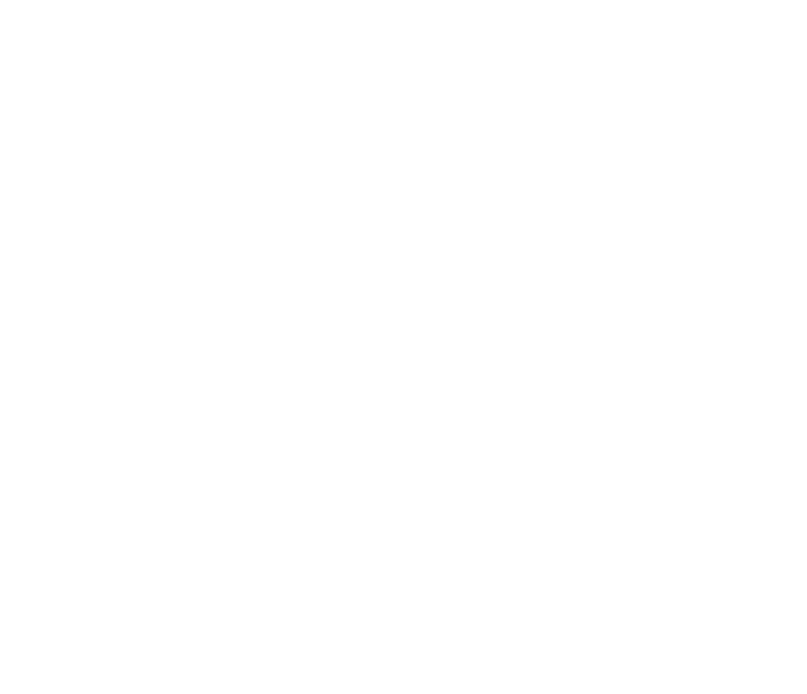
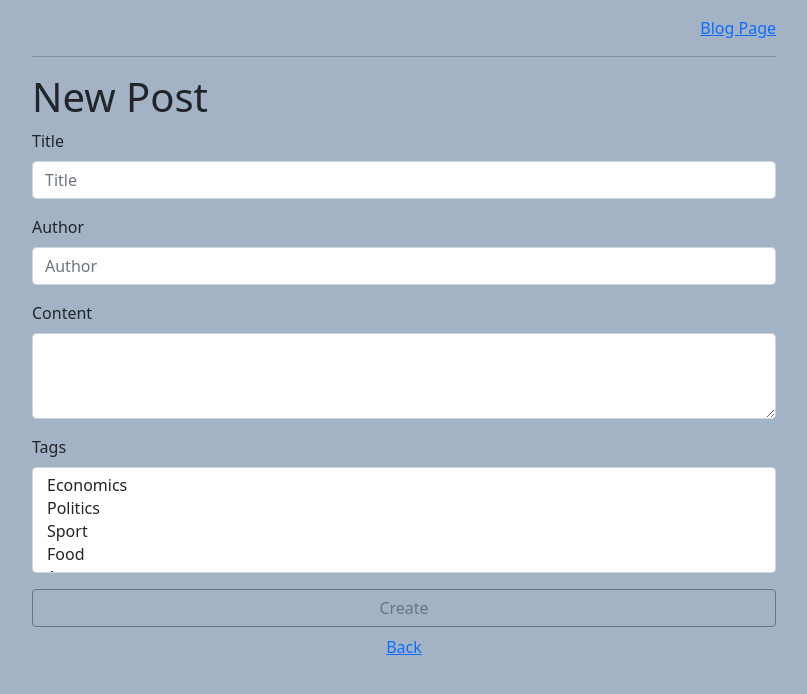
Before and after one commit to codeUB/Blog-API-Client, a plain HTML site: page blog-client-template/admin/create-post.html in a window 1280 px wide. Shown: the whole page, without its empty margins (236-1043 px from the left). Drawn offline with nearby package versions, Linux system fonts and the light colour scheme.

Commit message:
Admin create post html done

```diff
--- a/blog-client-template/admin/create-post.html
+++ b/blog-client-template/admin/create-post.html
@@ -4,8 +4,56 @@
     <meta name="viewport" content="width=device-width, initial-scale=1.0">
     <title>Document</title>
     <link rel="stylesheet" href="css/style.css">
+    <link href="https://cdn.jsdelivr.net/npm/bootstrap@5.0.2/dist/css/bootstrap.min.css" rel="stylesheet" integrity="sha384-EVSTQN3/azprG1Anm3QDgpJLIm9Nao0Yz1ztcQTwFspd3yD65VohhpuuCOmLASjC" crossorigin="anonymous">
+
 </head>
-<body>
+<body style="background: #a3b2c5;">
+
+    <div class="container">
+        <div class="col-8 offset-2 mt-3" style="text-align: right;" >
+            <a href="javascript:;">Blog Page</a>
+            <hr>
+          </div>
+        <div class="col-8 offset-2">
+            <h1 class="mt-3">New Post</h1>
+        </div>
+        <div class="col-8 offset-2">
+            <div class="mb-3">
+                <label for="Title" class="form-label">Title</label>
+                <input type="text" class="form-control" id="Title" placeholder="Title">
+            </div>
+            <div class="mb-3">
+                <label for="Author" class="form-label">Author</label>
+                <input type="text" class="form-control" id="Author" placeholder="Author">
+            </div>
+
+            <div class="mb-3">
+                <label for="Content" class="form-label">Content</label>
+                <textarea class="form-control" id="Content" rows="3"></textarea>
+            </div>
+
+            <div class="mb-3">
+                <label class="form-label">Tags</label>
+                <select class="form-select" id="Tags" multiple aria-label="multiple select example">
+                    <option value="Economics">Economics</option>
+                    <option value="Politics">Politics</option>
+                    <option value="Sport">Sport</option>
+                    <option value="Food">Food</option>
+                    <option value="Art">Art</option>
+                    <option value="Cars">Cars</option>
+                    <option value="Travel">Travel</option>
+                </select>
+            </div>
+            <a href="javascript:;" class="btn btn-outline-secondary" style="width: 100%;" id="CreatePost">Create</a>
+        </div>
+        <div class="col-8 offset-2 mt-2" style="text-align: center;">
+            <a href="index.html">Back</a>
+        </div>
+
+    </div>
+    <script src="https://cdn.jsdelivr.net/npm/bootstrap@5.0.2/dist/js/bootstrap.bundle.min.js" integrity="sha384-MrcW6ZMFYlzcLA8Nl+NtUVF0sA7MsXsP1UyJoMp4YLEuNSfAP+JcXn/tWtIaxVXM" crossorigin="anonymous"></script>
+    <script src="https://code.jquery.com/jquery-1.11.3.js"></script>
+    <script src="https://cdn.jsdelivr.net/npm/axios/dist/axios.min.js"></script>
     <script src="js/create-post.js"></script>
 </body>
 </html>
```
